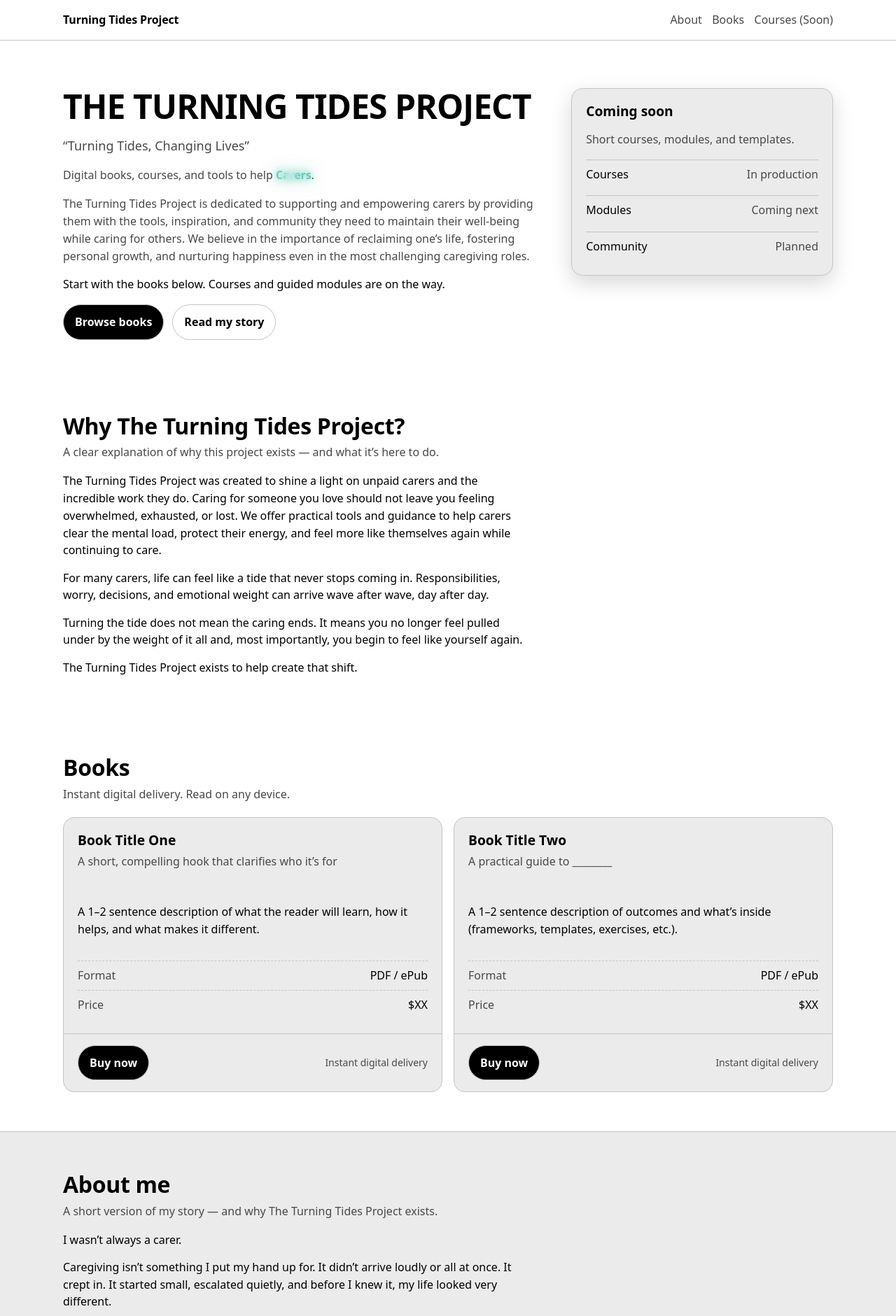
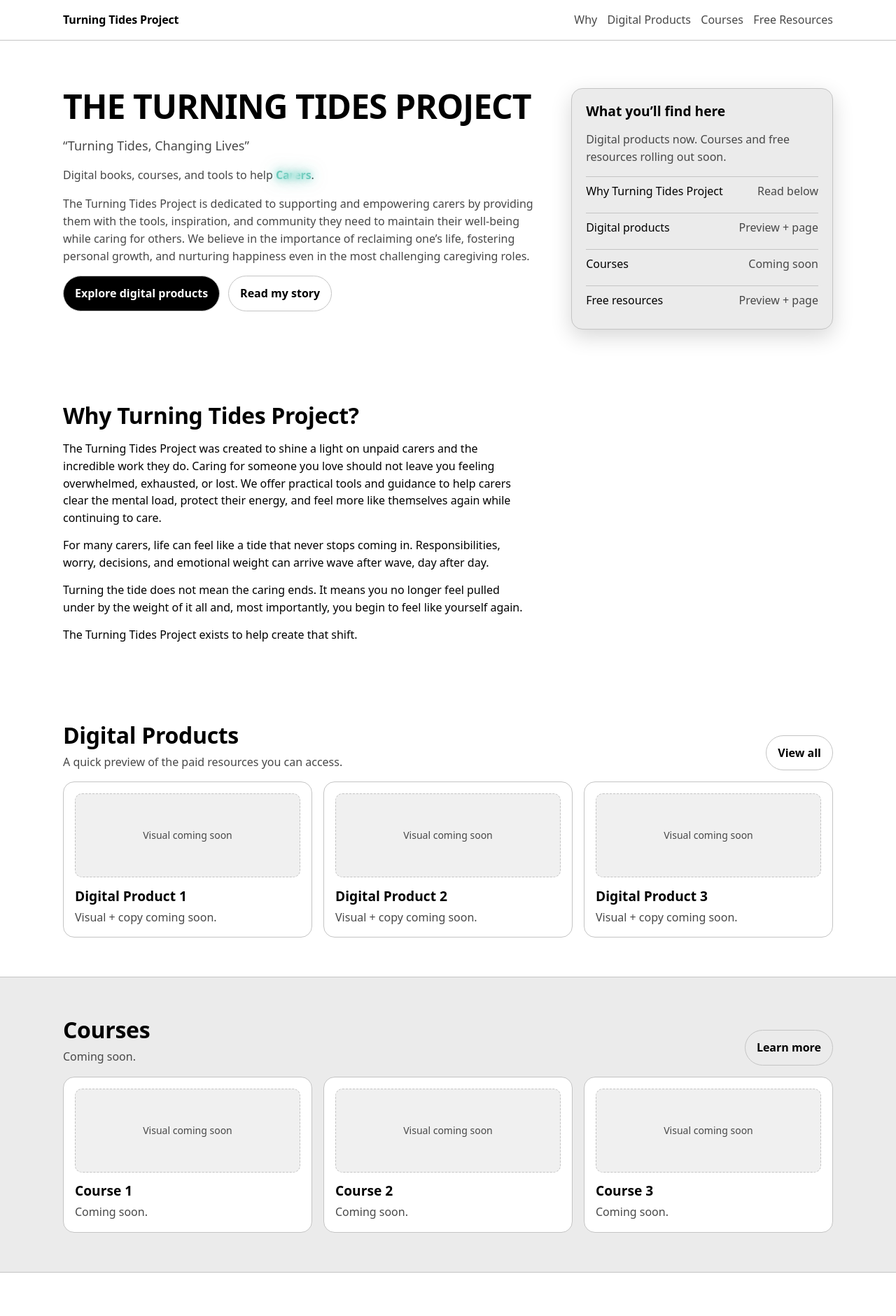
Before and after one commit to JacksonDickfos/turningtideproject, a Next.js app: page / in a window 1280 px wide. Shown: the top 1881 px of the page at 70% size. Built offline with nearby package versions, Linux system fonts and the light colour scheme.

Commit message:
Restructure homepage sections and add detail pages

```diff
--- a/src/app/globals.css
+++ b/src/app/globals.css
@@ -357,3 +357,51 @@ dd {
 .listRow:first-child {
   border-top: none;
 }
+
+/* Section header row (title + action) */
+.sectionHeader {
+  display: flex;
+  align-items: flex-end;
+  justify-content: space-between;
+  gap: 1rem;
+  flex-wrap: wrap;
+}
+
+/* Bubble previews */
+.bubbleGrid {
+  display: grid;
+  grid-template-columns: repeat(3, minmax(0, 1fr));
+  gap: 1rem;
+}
+
+@media (max-width: 900px) {
+  .bubbleGrid {
+    grid-template-columns: 1fr;
+  }
+}
+
+.bubble {
+  border: 1px solid var(--border);
+  border-radius: var(--radius);
+  background: var(--bg);
+  padding: 1rem;
+  display: grid;
+  gap: 0.9rem;
+  transition: transform 180ms ease, box-shadow 180ms ease;
+}
+
+.bubble:hover {
+  transform: translateY(-2px);
+  box-shadow: var(--shadow);
+}
+
+.bubbleMedia {
+  border: 1px dashed var(--border);
+  border-radius: calc(var(--radius) - 6px);
+  background: color-mix(in oklab, var(--surface) 75%, var(--bg) 25%);
+  color: var(--muted);
+  height: 120px;
+  display: grid;
+  place-items: center;
+  font-size: 14px;
+}
--- a/src/app/page.tsx
+++ b/src/app/page.tsx
@@ -1,10 +1,34 @@
 import Link from "next/link";
 
 import { Container } from "@/components/Container";
-import { ProductCard } from "@/components/ProductCard";
-import { about } from "@/content/about";
-import { products } from "@/content/products";
+import {
+  coursesPreview,
+  digitalProductsPreview,
+  freeResourcesPreview,
+} from "@/content/previews";
 import { site } from "@/content/site";
+
+function BubbleGrid({
+  items,
+}: {
+  items: { id: string; title: string; description: string }[];
+}) {
+  return (
+    <div className="bubbleGrid">
+      {items.map((item) => (
+        <div key={item.id} className="bubble">
+          <div className="bubbleMedia">Visual coming soon</div>
+          <div className="stack" style={{ gap: 6 }}>
+            <h3 className="h3">{item.title}</h3>
+            <p className="muted" style={{ margin: 0 }}>
+              {item.description}
+            </p>
+          </div>
+        </div>
+      ))}
+    </div>
+  );
+}
 
 export default function Home() {
   return (
@@ -26,13 +50,10 @@ export default function Home() {
               <p className="muted" style={{ margin: 0 }}>
                 {site.heroDescription}
               </p>
-              <p style={{ margin: 0 }}>
-                Start with the books below. Courses and guided modules are on the way.
-              </p>
 
               <div className="buttonRow">
-                <a className="button" href="#products">
-                  Browse books
+                <a className="button" href="#digital-products">
+                  Explore digital products
                 </a>
                 <Link className="button secondary" href="/about">
                   Read my story
@@ -43,23 +64,27 @@ export default function Home() {
             <aside className="panel">
               <div className="panelInner stack">
                 <h2 className="h3" style={{ margin: 0 }}>
-                  Coming soon
+                  What you’ll find here
                 </h2>
                 <p className="muted" style={{ margin: 0 }}>
-                  Short courses, modules, and templates.
+                  Digital products now. Courses and free resources rolling out soon.
                 </p>
                 <div className="stack" style={{ gap: 10 }}>
                   <div className="metaRow" style={{ borderTopStyle: "solid" }}>
-                    <span>Courses</span>
-                    <span className="muted">In production</span>
+                    <span>Why Turning Tides Project</span>
+                    <span className="muted">Read below</span>
                   </div>
                   <div className="metaRow" style={{ borderTopStyle: "solid" }}>
-                    <span>Modules</span>
-                    <span className="muted">Coming next</span>
+                    <span>Digital products</span>
+                    <span className="muted">Preview + page</span>
                   </div>
                   <div className="metaRow" style={{ borderTopStyle: "solid" }}>
-                    <span>Community</span>
-                    <span className="muted">Planned</span>
+                    <span>Courses</span>
+                    <span className="muted">Coming soon</span>
+                  </div>
+                  <div className="metaRow" style={{ borderTopStyle: "solid" }}>
+                    <span>Free resources</span>
+                    <span className="muted">Preview + page</span>
                   </div>
                 </div>
               </div>
@@ -68,15 +93,11 @@ export default function Home() {
         </Container>
       </section>
 
-
-      <section className="section">
+      <section className="section" id="why">
         <Container>
           <div className="stack" style={{ gap: 16 }}>
             <div className="stack" style={{ gap: 6 }}>
               <h2 className="h2">{site.whyTitle}</h2>
-              <p className="muted" style={{ margin: 0 }}>
-                A clear explanation of why this project exists — and what it’s here to do.
-              </p>
             </div>
 
             <div className="prose">
@@ -87,74 +108,63 @@ export default function Home() {
           </div>
         </Container>
       </section>
-      <section id="products" className="section">
+
+      <section className="section" id="digital-products">
         <Container>
-          <div className="stack" style={{ gap: "1.25rem" }}>
+          <div className="stack" style={{ gap: 16 }}>
+            <div className="sectionHeader">
               <div className="stack" style={{ gap: 6 }}>
-              <h2 className="h2">Books</h2>
+                <h2 className="h2">Digital Products</h2>
                 <p className="muted" style={{ margin: 0 }}>
-                Instant digital delivery. Read on any device.
+                  A quick preview of the paid resources you can access.
                 </p>
               </div>
+              <Link className="button secondary" href="/digital-products">
+                View all
+              </Link>
+            </div>
 
-            <div className="grid cols2">
-              {products.map((p) => (
-                <ProductCard key={p.id} product={p} />
-              ))}
-            </div>
+            <BubbleGrid items={digitalProductsPreview} />
           </div>
         </Container>
       </section>
 
-      <section className="section band">
+      <section className="section band" id="courses">
         <Container>
           <div className="stack" style={{ gap: 16 }}>
+            <div className="sectionHeader">
               <div className="stack" style={{ gap: 6 }}>
-              <h2 className="h2">{about.shortTitle}</h2>
+                <h2 className="h2">Courses</h2>
                 <p className="muted" style={{ margin: 0 }}>
-                A short version of my story — and why The Turning Tides Project exists.
+                  Coming soon.
                 </p>
               </div>
-
-            <div className="prose">
-              {about.shortParagraphs.map((p, idx) => (
-                <p key={`${idx}-${p.slice(0, 16)}`}>{p}</p>
-              ))}
+              <Link className="button secondary" href="/courses">
+                Learn more
+              </Link>
             </div>
 
-            <div className="buttonRow">
-              <Link className="button secondary" href="/about">
-                Read the full story
-              </Link>
-            </div>
+            <BubbleGrid items={coursesPreview} />
           </div>
         </Container>
       </section>
 
-      <section className="section" id="courses">
+      <section className="section" id="free-resources">
         <Container>
           <div className="stack" style={{ gap: 16 }}>
+            <div className="sectionHeader">
               <div className="stack" style={{ gap: 6 }}>
-              <h2 className="h2">Courses & modules</h2>
+                <h2 className="h2">Free Resources</h2>
                 <p className="muted" style={{ margin: 0 }}>
-                These are being built now. We’ll add a waitlist/signup next.
+                  Helpful tools you can use right away (more coming soon).
                 </p>
               </div>
+              <Link className="button secondary" href="/free-resources">
+                View all
+              </Link>
+            </div>
 
-            <div className="list">
-              <div className="listRow">
-                <span>Foundations course</span>
-                <span className="muted">Soon</span>
-              </div>
-              <div className="listRow">
-                <span>Weekly modules</span>
-                <span className="muted">Soon</span>
-              </div>
-              <div className="listRow">
-                <span>Workbooks & templates</span>
-                <span className="muted">Soon</span>
-              </div>
-            </div>
+            <BubbleGrid items={freeResourcesPreview} />
           </div>
         </Container>
       </section>
--- a/src/components/SiteHeader.tsx
+++ b/src/components/SiteHeader.tsx
@@ -13,15 +13,18 @@ export function SiteHeader() {
           </Link>
 
           <nav className="nav">
-            <Link href="/about" className="navLink">
-              About
+            <Link href="/#why" className="navLink">
+              Why
             </Link>
-            <a href="#products" className="navLink">
-              Books
-            </a>
-            <a href="#courses" className="navLink">
-              Courses (Soon)
-            </a>
+            <Link href="/#digital-products" className="navLink">
+              Digital Products
+            </Link>
+            <Link href="/#courses" className="navLink">
+              Courses
+            </Link>
+            <Link href="/#free-resources" className="navLink">
+              Free Resources
+            </Link>
           </nav>
         </div>
       </Container>
--- /dev/null
+++ b/src/content/previews.ts
@@ -0,0 +1,59 @@
+export type PreviewItem = {
+  id: string;
+  title: string;
+  description: string;
+};
+
+export const digitalProductsPreview: PreviewItem[] = [
+  {
+    id: "dp-1",
+    title: "Digital Product 1",
+    description: "Visual + copy coming soon.",
+  },
+  {
+    id: "dp-2",
+    title: "Digital Product 2",
+    description: "Visual + copy coming soon.",
+  },
+  {
+    id: "dp-3",
+    title: "Digital Product 3",
+    description: "Visual + copy coming soon.",
+  },
+];
+
+export const coursesPreview: PreviewItem[] = [
+  {
+    id: "c-1",
+    title: "Course 1",
+    description: "Coming soon.",
+  },
+  {
+    id: "c-2",
+    title: "Course 2",
+    description: "Coming soon.",
+  },
+  {
+    id: "c-3",
+    title: "Course 3",
+    description: "Coming soon.",
+  },
+];
+
+export const freeResourcesPreview: PreviewItem[] = [
+  {
+    id: "fr-1",
+    title: "Free Resource 1",
+    description: "Visual + copy coming soon.",
+  },
+  {
+    id: "fr-2",
+    title: "Free Resource 2",
+    description: "Visual + copy coming soon.",
+  },
+  {
+    id: "fr-3",
+    title: "Free Resource 3",
+    description: "Visual + copy coming soon.",
+  },
+];
--- a/src/content/site.ts
+++ b/src/content/site.ts
@@ -14,7 +14,7 @@ export const site = {
   heroDescription:
     "The Turning Tides Project is dedicated to supporting and empowering carers by providing them with the tools, inspiration, and community they need to maintain their well-being while caring for others. We believe in the importance of reclaiming one’s life, fostering personal growth, and nurturing happiness even in the most challenging caregiving roles.",
 
-  whyTitle: "Why The Turning Tides Project?",
+  whyTitle: "Why Turning Tides Project?",
   whyParagraphs: [
     "The Turning Tides Project was created to shine a light on unpaid carers and the incredible work they do. Caring for someone you love should not leave you feeling overwhelmed, exhausted, or lost. We offer practical tools and guidance to help carers clear the mental load, protect their energy, and feel more like themselves again while continuing to care.",
     "For many carers, life can feel like a tide that never stops coming in. Responsibilities, worry, decisions, and emotional weight can arrive wave after wave, day after day.",
```
Also changed, not shown: src/app/courses/page.tsx (added, +44 -0 lines), src/app/digital-products/page.tsx (added, +44 -0 lines), src/app/free-resources/page.tsx (added, +44 -0 lines). Lines whose indentation alone changed are shown as unchanged.
